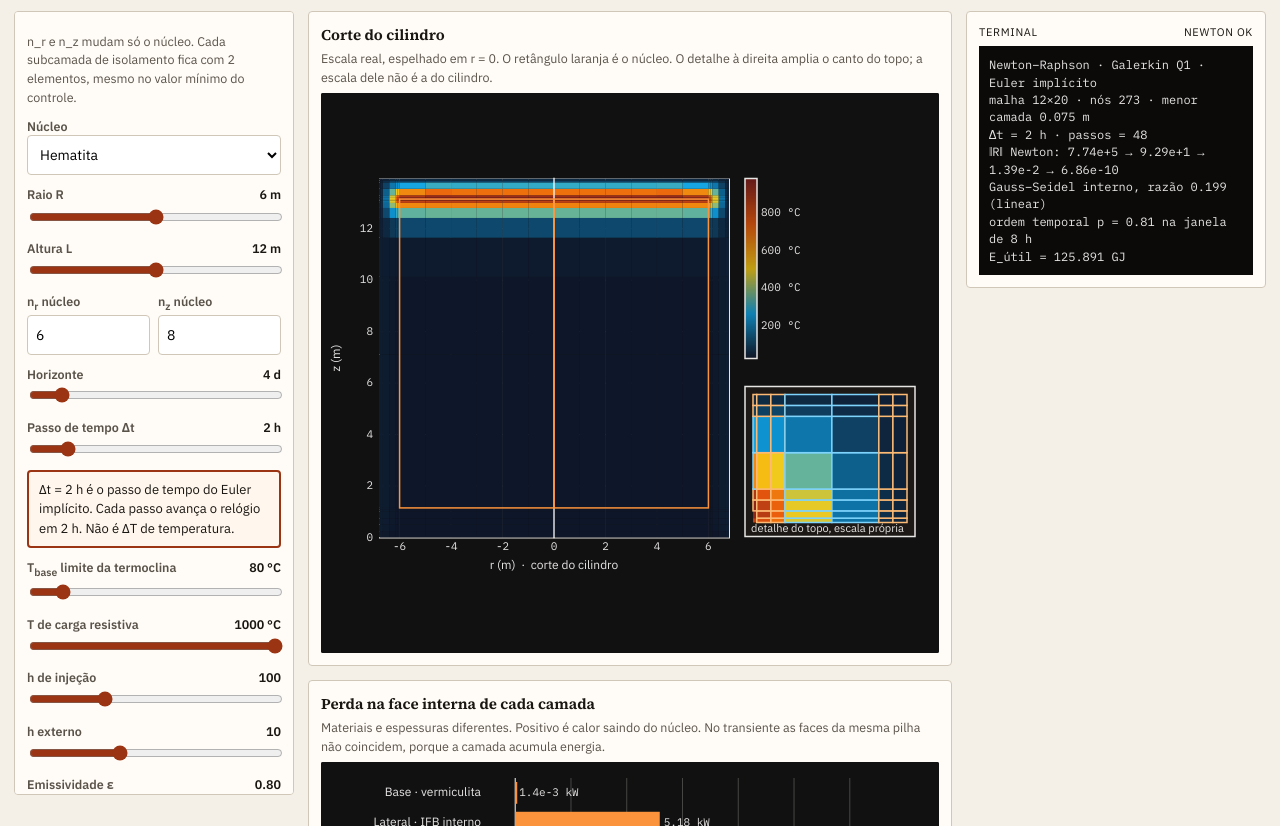
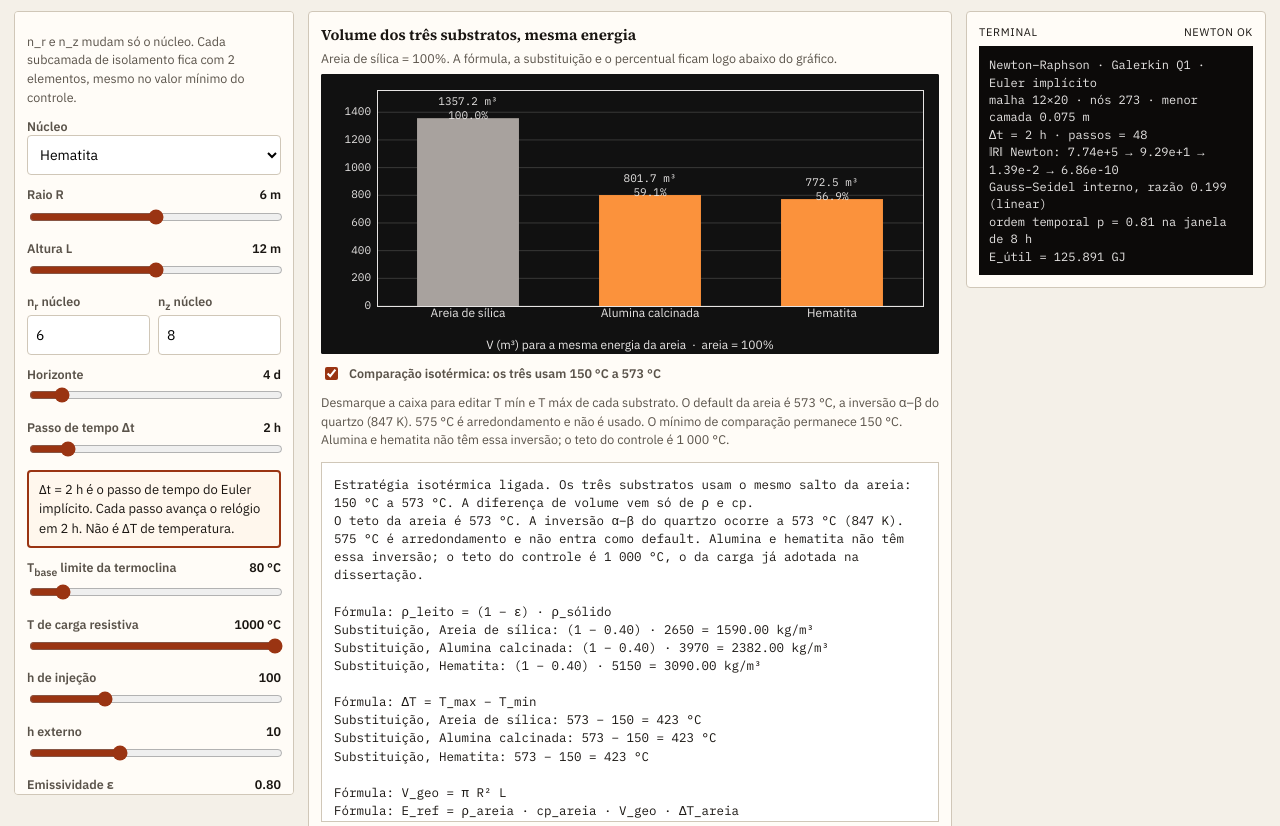
Before and after one commit to EngRocha1/saet-forma-canonica, a plain HTML site: page index.html in a window 1280 px wide. Shown: the part 120-946 px from the top of the page. Drawn offline with nearby package versions, Linux system fonts and the light colour scheme.

Commit message:
Compara o volume dos três substratos e tira o zoom do canto.
A areia fica em 573 °C, não em 575. A caixa isotérmica usa o mesmo salto; sem ela, cada material tem Tmin e Tmax. O corte marca núcleo, envelope e o plano de carga no centro.

```diff
--- a/css/app.css
+++ b/css/app.css
@@ -72,7 +72,11 @@ canvas { width: 100%; height: auto; background: #111; border-radius: 2px; displa
 .term { background: var(--term); color: #e7e5e4; font: 12px/1.45 "IBM Plex Mono", monospace; padding: 10px; white-space: pre-wrap; min-height: 160px; }
 .sheet { background: var(--panel); border: 1px solid var(--rule); border-radius: 4px; padding: 12px; }
 .sheet h2 { font-family: "Source Serif 4", Georgia, serif; font-size: 1.15rem; margin: 0 0 4px; }
-#memory-box { white-space: pre-wrap; font: 12.5px/1.45 "IBM Plex Mono", monospace; background: #fff; border: 1px solid var(--rule); padding: 12px; max-height: 480px; overflow: auto; }
+.check { display: flex; gap: 8px; align-items: center; margin: 10px 0; font-weight: 600; }
+.check input { width: auto; min-height: 0; accent-color: var(--oxide); }
+.ranges { display: grid; grid-template-columns: repeat(3, minmax(0, 1fr)); gap: 8px; }
+.ranges[hidden] { display: none; }
+#vol-box, #memory-box { white-space: pre-wrap; font: 12.5px/1.45 "IBM Plex Mono", monospace; background: #fff; border: 1px solid var(--rule); padding: 12px; max-height: 360px; overflow: auto; }
 .term-head { display: flex; justify-content: space-between; font-size: 11px; letter-spacing: .06em; text-transform: uppercase; margin-bottom: 6px; }
 #cmp-box { white-space: pre-line; }
 dialog { border: 1px solid var(--rule); border-radius: 6px; max-width: 720px; width: calc(100% - 24px); background: var(--panel); color: var(--ink); }
--- a/index.html
+++ b/index.html
@@ -91,8 +91,31 @@
     </aside>
     <div>
       <figure>
+        <figcaption>Volume dos três substratos, mesma energia
+          <span>Areia de sílica = 100%. A fórmula, a substituição e o percentual ficam logo abaixo do gráfico.</span>
+        </figcaption>
+        <canvas id="c-vol" width="860" height="280"></canvas>
+        <label class="check"><input id="iso" type="checkbox" checked/> Comparação isotérmica: os três usam 150 °C a 573 °C</label>
+        <div id="ranges" class="ranges" hidden>
+          <div class="mat"><h2>Areia · teto 573 °C</h2>
+            <label>T mín <input id="areia-tmin" type="number" min="0" max="572" value="150"/></label>
+            <label>T máx <input id="areia-tmax" type="number" min="1" max="573" value="573"/></label>
+          </div>
+          <div class="mat"><h2>Alumina · teto 1000 °C</h2>
+            <label>T mín <input id="alumina-tmin" type="number" min="0" max="999" value="150"/></label>
+            <label>T máx <input id="alumina-tmax" type="number" min="1" max="1000" value="1000"/></label>
+          </div>
+          <div class="mat"><h2>Hematita · teto 1000 °C</h2>
+            <label>T mín <input id="hematita-tmin" type="number" min="0" max="999" value="150"/></label>
+            <label>T máx <input id="hematita-tmax" type="number" min="1" max="1000" value="1000"/></label>
+          </div>
+        </div>
+        <p class="note">Desmarque a caixa para editar T mín e T máx de cada substrato. O default da areia é 573 °C, a inversão α–β do quartzo (847 K). 575 °C é arredondamento e não é usado. O mínimo de comparação permanece 150 °C. Alumina e hematita não têm essa inversão; o teto do controle é 1 000 °C.</p>
+        <pre id="vol-box">Calculando…</pre>
+      </figure>
+      <figure>
         <figcaption>Corte do cilindro
-          <span>Escala real, espelhado em r = 0. O retângulo laranja é o núcleo. O detalhe à direita amplia o canto do topo; a escala dele não é a do cilindro.</span>
+          <span>Escala real, eixo no centro. O retângulo laranja é o núcleo; o branco é o externo, com o isolamento em camadas. A linha amarela é a carga, sob o isolamento, de um lado ao outro do núcleo.</span>
         </figcaption>
         <canvas id="c-field" width="860" height="560"></canvas>
       </figure>
--- a/js/charts.js
+++ b/js/charts.js
@@ -135,12 +135,25 @@ export function drawField(canvas, state, frame) {
   paintElements(ctx, mesh, T, tmin, tmax, xr, yz);
   ctx.restore();
 
-  ctx.strokeStyle = "rgba(255,255,255,0.85)";
-  ctx.lineWidth = 1.5;
-  ctx.strokeRect(xr(0), yz(zMax), 0.01, meshH);
+  ctx.strokeStyle = "#ffffff";
+  ctx.lineWidth = 2;
+  ctx.strokeRect(xr(-rMax), yz(zMax), 2 * rMax * sc, zMax * sc);
   ctx.strokeStyle = "#fb923c";
-  ctx.strokeRect(xr(0), yz(mesh.zCoreTop), mesh.R * sc, (mesh.zCoreTop - mesh.zCore0) * sc);
-  ctx.strokeRect(xr(-mesh.R), yz(mesh.zCoreTop), mesh.R * sc, (mesh.zCoreTop - mesh.zCore0) * sc);
+  ctx.lineWidth = 3;
+  const coreH = (mesh.zCoreTop - mesh.zCore0) * sc;
+  ctx.strokeRect(xr(-mesh.R), yz(mesh.zCoreTop), 2 * mesh.R * sc, coreH);
+  strokeInsulation(ctx, mesh, xr, yz);
+  ctx.strokeStyle = "#fef08a";
+  ctx.lineWidth = 3;
+  ctx.beginPath();
+  ctx.moveTo(xr(-mesh.R), yz(mesh.zCoreTop));
+  ctx.lineTo(xr(mesh.R), yz(mesh.zCoreTop));
+  ctx.stroke();
+  ctx.fillStyle = "#fef08a";
+  ctx.font = "12px IBM Plex Sans, sans-serif";
+  ctx.textAlign = "center";
+  ctx.textBaseline = "bottom";
+  ctx.fillText("carga no centro, sob o isolamento", xr(0), yz(mesh.zCoreTop) - 4);
 
   ctx.fillStyle = "#e7e5e4";
   ctx.font = "11px IBM Plex Mono, monospace";
@@ -148,7 +161,7 @@ export function drawField(canvas, state, frame) {
   ctx.textBaseline = "top";
   for (const r of rTicks) ctx.fillText(label(r), xr(r), y0 + meshH + 4);
   ctx.font = "12px IBM Plex Sans, sans-serif";
-  ctx.fillText("r (m)  ·  corte do cilindro", x0 + meshW / 2, y0 + meshH + 22);
+  ctx.fillText("r (m)  ·  eixo no centro", x0 + meshW / 2, y0 + meshH + 22);
   ctx.textAlign = "right";
   ctx.textBaseline = "middle";
   ctx.font = "11px IBM Plex Mono, monospace";
@@ -162,8 +175,8 @@ export function drawField(canvas, state, frame) {
   ctx.fillText("z (m)", 0, 0);
   ctx.restore();
 
-  const bx = x0 + meshW + 16;
-  const bh = Math.min(meshH, 180);
+  const bx = x0 + meshW + 18;
+  const bh = Math.min(meshH * 0.42, 160);
   for (let i = 0; i < bh; i++) {
     const t = tmax - (tmax - tmin) * (i / bh);
     const col = heat(t, tmin, tmax);
@@ -176,56 +189,82 @@ export function drawField(canvas, state, frame) {
   ctx.font = "11px IBM Plex Mono, monospace";
   ctx.textAlign = "left";
   ctx.textBaseline = "middle";
-  for (const tv of ticks(tmin, tmax, 5)) {
+  for (const tv of ticks(tmin, tmax, 4)) {
     const yy = y0 + (tmax - tv) / (tmax - tmin) * bh;
     ctx.fillText(label(tv) + " °C", bx + 16, yy);
   }
-
-  drawInset(ctx, mesh, T, tmin, tmax, bx, y0 + bh + 28, 170, 150);
+  const infoY = y0 + bh + 22;
+  ctx.textAlign = "left";
+  ctx.textBaseline = "top";
+  ctx.font = "12px IBM Plex Sans, sans-serif";
+  const lines = [
+    "Núcleo (laranja)",
+    "R = " + mesh.R.toFixed(2) + " m",
+    "L = " + mesh.L.toFixed(2) + " m",
+    "Externo (branco)",
+    "R = " + rMax.toFixed(2) + " m",
+    "H = " + zMax.toFixed(2) + " m",
+    "IFB · perlita · silicato · vermiculita",
+    "contorno colorido em cada camada"
+  ];
+  lines.forEach((line, i) => ctx.fillText(line, bx, infoY + i * 16));
 }
 
-function drawInset(ctx, mesh, T, tmin, tmax, x, y, w, h) {
-  const r0 = mesh.R - 0.02;
-  const r1 = mesh.rEdges[mesh.nr];
-  const z0 = mesh.zCoreTop - 0.08;
-  const z1 = mesh.zEdges[mesh.nz];
-  ctx.fillStyle = "#1c1917";
-  ctx.fillRect(x, y, w, h);
-  ctx.strokeStyle = "#e7e5e4";
-  ctx.strokeRect(x, y, w, h);
-  const xr = (r) => x + 8 + (r - r0) / (r1 - r0) * (w - 16);
-  const yz = (z) => y + 8 + (z1 - z) / (z1 - z0) * (h - 22);
-  ctx.save();
-  ctx.beginPath();
-  ctx.rect(x + 1, y + 1, w - 2, h - 2);
-  ctx.clip();
+function strokeInsulation(ctx, mesh, xr, yz) {
+  ctx.lineWidth = 1.5;
   for (const el of mesh.elements) {
-    const er0 = mesh.rEdges[el.i];
-    const er1 = mesh.rEdges[el.i + 1];
-    const ez0 = mesh.zEdges[el.j];
-    const ez1 = mesh.zEdges[el.j + 1];
-    if (er1 < r0 || er0 > r1 || ez1 < z0 || ez0 > z1) continue;
-    let t = 0;
-    for (const n of el.n) t += T[n];
-    t /= 4;
-    const col = heat(t, tmin, tmax);
-    ctx.fillStyle = "rgb(" + (col[0] | 0) + "," + (col[1] | 0) + "," + (col[2] | 0) + ")";
-    const px = xr(Math.max(er0, r0));
-    const py = yz(Math.min(ez1, z1));
-    const pw = xr(Math.min(er1, r1)) - px;
-    const ph = yz(Math.max(ez0, z0)) - py;
-    ctx.fillRect(px, py, Math.max(pw, 1), Math.max(ph, 1));
-    if (!el.core) {
-      ctx.strokeStyle = MAT[el.mat] || "#fff";
-      ctx.strokeRect(px, py, pw, ph);
+    if (el.core) continue;
+    const y1 = yz(mesh.zEdges[el.j]);
+    const y2 = yz(mesh.zEdges[el.j + 1]);
+    const y = Math.min(y1, y2);
+    const h = Math.abs(y2 - y1);
+    ctx.strokeStyle = MAT[el.mat] || "#fff";
+    for (const sign of [1, -1]) {
+      const x1 = xr(sign * mesh.rEdges[el.i]);
+      const x2 = xr(sign * mesh.rEdges[el.i + 1]);
+      ctx.strokeRect(Math.min(x1, x2), y, Math.abs(x2 - x1), h);
     }
   }
-  ctx.restore();
+}
+
+export function drawVolume(canvas, pack) {
+  const W = canvas.clientWidth || 860;
+  const H = 280;
+  const ctx = fit(canvas, W, H);
+  ctx.fillStyle = "#111";
+  ctx.fillRect(0, 0, W, H);
+  if (!pack || !pack.rows) return;
+  const rows = pack.rows;
+  const vmax = Math.max(...rows.map((r) => r.V)) * 1.15;
+  const pad = { l: 56, r: 16, t: 16, b: 48 };
+  const w = W - pad.l - pad.r;
+  const h = H - pad.t - pad.b;
+  const slot = w / rows.length;
+  const Y = (v) => pad.t + (1 - v / vmax) * h;
+  const yt = ticks(0, vmax, 5);
+  grid(ctx, pad.l, pad.t, w, h, [], yt.map(Y));
   ctx.fillStyle = "#e7e5e4";
-  ctx.font = "11px IBM Plex Sans, sans-serif";
-  ctx.textAlign = "left";
-  ctx.textBaseline = "alphabetic";
-  ctx.fillText("detalhe do topo, escala própria", x + 6, y + h - 4);
+  ctx.font = "11px IBM Plex Mono, monospace";
+  ctx.textAlign = "right";
+  ctx.textBaseline = "middle";
+  for (const t of yt) ctx.fillText(label(t), pad.l - 6, Y(t));
+  rows.forEach((r, i) => {
+    const x = pad.l + i * slot + slot * 0.22;
+    const bw = slot * 0.56;
+    const y = Y(r.V);
+    ctx.fillStyle = i === 0 ? "#a8a29e" : "#fb923c";
+    ctx.fillRect(x, y, bw, pad.t + h - y);
+    ctx.fillStyle = "#e7e5e4";
+    ctx.textAlign = "center";
+    ctx.font = "12px IBM Plex Sans, sans-serif";
+    ctx.fillText(r.name, x + bw / 2, pad.t + h + 8);
+    ctx.font = "11px IBM Plex Mono, monospace";
+    ctx.fillText(r.V.toFixed(1) + " m³", x + bw / 2, y - 16);
+    ctx.fillText(r.pct.toFixed(1) + "%", x + bw / 2, y - 2);
+  });
+  ctx.font = "12px IBM Plex Sans, sans-serif";
+  ctx.textAlign = "center";
+  ctx.fillText("V (m³) para a mesma energia da areia  ·  areia = 100%", W / 2, H - 8);
 }
 
 export function drawLosses(canvas, frame) {
--- a/js/memory.js
+++ b/js/memory.js
@@ -124,9 +124,14 @@ export function buildMemory(s) {
   );
 
   lines.push("Eixos");
-  lines.push("Cilindro: r de −" + n(s.mesh.rEdges[s.mesh.nr], 3) + " a " + n(s.mesh.rEdges[s.mesh.nr], 3) + " m; z de 0 a " + n(s.mesh.zEdges[s.mesh.nz], 3) + " m. O retângulo laranja é o núcleo. O detalhe amplia o canto do topo sem mudar a escala do cilindro.");
+  lines.push("Cilindro: r de −" + n(s.mesh.rEdges[s.mesh.nr], 3) + " a " + n(s.mesh.rEdges[s.mesh.nr], 3) + " m; z de 0 a " + n(s.mesh.zEdges[s.mesh.nz], 3) + " m. Laranja = núcleo. Branco = envelope externo. Amarelo = plano de carga, no centro, sob o isolamento.");
   lines.push("Perdas: uma barra por subcamada, em kW.");
   lines.push("Newton: log10 ‖R‖ contra o número da iteração.");
   lines.push("Tempo: erro da sonda contra o Δt mais fino, na janela de " + (tempo ? n(tempo.hours, 2) : "—") + " h.");
+  if (s.volumeNote) {
+    lines.push("");
+    lines.push("Volume dos três substratos");
+    lines.push(s.volumeNote);
+  }
   return lines.join("\n");
 }
--- a/js/ui.js
+++ b/js/ui.js
@@ -1,7 +1,8 @@
 import { FORMULAS } from "./formulas.js";
 import { SOLIDS, INSULATORS, applyJson, coreProps } from "./materials.js";
 import { simulate } from "./simulate.js";
-import { drawField, drawCharge, drawResidual, drawLosses, drawTemporal } from "./charts.js";
+import { drawField, drawCharge, drawResidual, drawLosses, drawTemporal, drawVolume } from "./charts.js";
+import { volumeCompare, volumeText, TMAX } from "./volume.js";
 import { createPlayer } from "./animate.js";
 import { buildMemory } from "./memory.js";
 import { saveMemory } from "./pdf-memory.js";
@@ -24,6 +25,46 @@ const player = createPlayer({
 });
 
 function num(id) { return +$(id).value; }
+
+function volumeSpec(input) {
+  const solids = {};
+  for (const key of ["areia", "alumina", "hematita"]) {
+    solids[key] = { name: SOLIDS[key].name, rho: input.solids[key].rho, cp: input.solids[key].cp };
+  }
+  return {
+    eps: input.eps,
+    R: input.R,
+    L: input.L,
+    isothermal: $("iso").checked,
+    solids,
+    ranges: {
+      areia: { tmin: num("areia-tmin"), tmax: num("areia-tmax") },
+      alumina: { tmin: num("alumina-tmin"), tmax: num("alumina-tmax") },
+      hematita: { tmin: num("hematita-tmin"), tmax: num("hematita-tmax") }
+    }
+  };
+}
+
+function clampTempInputs() {
+  for (const key of ["areia", "alumina", "hematita"]) {
+    const cap = TMAX[key];
+    const tmax = $(key + "-tmax");
+    const tmin = $(key + "-tmin");
+    if (+tmax.value > cap) tmax.value = String(cap);
+    if (+tmin.value < 0) tmin.value = "0";
+    if (+tmin.value >= +tmax.value) tmin.value = String(+tmax.value - 1);
+  }
+}
+
+function paintVolume(input) {
+  clampTempInputs();
+  $("ranges").hidden = $("iso").checked;
+  const pack = volumeCompare(volumeSpec(input));
+  drawVolume($("c-vol"), pack);
+  const text = volumeText(pack);
+  $("vol-box").textContent = text;
+  return text;
+}
 
 function readInput() {
   const key = $("core-sel").value;
@@ -106,10 +147,12 @@ function run() {
   updateLabels();
   const input = readInput();
   comparison(input);
+  const volumeNote = paintVolume(input);
   $("term-log").textContent = "Calculando…";
   window.setTimeout(() => {
     try {
       state = simulate(input);
+      state.volumeNote = volumeNote;
       drawCharge($("c-charge"), state);
       drawResidual($("c-res"), state);
       drawTemporal($("c-time"), state);
@@ -143,6 +186,11 @@ function bind() {
     $(id).addEventListener("input", updateLabels);
     $(id).addEventListener("change", run);
   }
+  $("iso").addEventListener("change", () => { paintVolume(readInput()); });
+  for (const key of ["areia", "alumina", "hematita"]) {
+    $(key + "-tmin").addEventListener("change", () => paintVolume(readInput()));
+    $(key + "-tmax").addEventListener("change", () => paintVolume(readInput()));
+  }
   ["nr","nz","core-sel"].forEach((id) => $(id).addEventListener("change", run));
   $("btn-play").addEventListener("click", () => state && player.toggle(state.frames.length));
   $("btn-reset").addEventListener("click", () => state && player.show(0, state.frames.length));
--- /dev/null
+++ b/js/volume.js
@@ -0,0 +1,85 @@
+/** Volume para a mesma energia. Areia = 100%. */
+
+export const TMIN_REF = 150;
+export const TMAX = {
+  areia: 573,
+  alumina: 1000,
+  hematita: 1000
+};
+
+export function volumeCompare(spec) {
+  const eps = spec.eps;
+  const Vgeo = Math.PI * spec.R * spec.R * spec.L;
+  const order = ["areia", "alumina", "hematita"];
+  const rows = order.map((key) => {
+    const src = spec.solids[key];
+    const limit = TMAX[key];
+    const tmin = spec.isothermal ? TMIN_REF : clamp(spec.ranges[key].tmin, 0, limit - 1);
+    const tmax = spec.isothermal ? (key === "areia" ? TMAX.areia : TMAX.areia) : clamp(spec.ranges[key].tmax, tmin + 1, limit);
+    const usedMax = spec.isothermal ? TMAX.areia : tmax;
+    const usedMin = spec.isothermal ? TMIN_REF : tmin;
+    const rho = (1 - eps) * src.rho;
+    return {
+      key,
+      name: src.name,
+      rhoSolid: src.rho,
+      cp: src.cp,
+      rho,
+      tmin: usedMin,
+      tmax: usedMax,
+      dT: usedMax - usedMin,
+      limit
+    };
+  });
+  const sand = rows[0];
+  const E = sand.rho * sand.cp * Vgeo * sand.dT;
+  for (const row of rows) {
+    row.V = E / (row.rho * row.cp * row.dT);
+    row.pct = 100 * row.V / sandV(E, sand);
+  }
+  return { eps, Vgeo, E, rows, isothermal: spec.isothermal };
+}
+
+function sandV(E, sand) {
+  return E / (sand.rho * sand.cp * sand.dT);
+}
+
+function clamp(v, a, b) {
+  return Math.max(a, Math.min(b, v));
+}
+
+export function volumeText(v) {
+  const lines = [];
+  lines.push(v.isothermal
+    ? "Estratégia isotérmica ligada. Os três substratos usam o mesmo salto da areia: " + v.rows[0].tmin + " °C a " + v.rows[0].tmax + " °C. A diferença de volume vem só de ρ e cp."
+    : "Estratégia isotérmica desligada. Cada substrato usa o seu T_min e o seu T_max, sem passar do teto cristalográfico.");
+  lines.push("O teto da areia é 573 °C. A inversão α–β do quartzo ocorre a 573 °C (847 K). 575 °C é arredondamento e não entra como default. Alumina e hematita não têm essa inversão; o teto do controle é 1 000 °C, o da carga já adotada na dissertação.");
+  lines.push("");
+  lines.push("Fórmula: ρ_leito = (1 − ε) · ρ_sólido");
+  for (const r of v.rows) {
+    lines.push("Substituição, " + r.name + ": (1 − " + v.eps.toFixed(2) + ") · " + r.rhoSolid + " = " + r.rho.toFixed(2) + " kg/m³");
+  }
+  lines.push("");
+  lines.push("Fórmula: ΔT = T_max − T_min");
+  for (const r of v.rows) {
+    lines.push("Substituição, " + r.name + ": " + r.tmax + " − " + r.tmin + " = " + r.dT + " °C");
+  }
+  lines.push("");
+  lines.push("Fórmula: V_geo = π R² L");
+  lines.push("Fórmula: E_ref = ρ_areia · cp_areia · V_geo · ΔT_areia");
+  const sand = v.rows[0];
+  lines.push("Substituição: V_geo = π · " + (v.Vgeo / Math.PI).toFixed(4) + " = " + v.Vgeo.toFixed(4) + " m³");
+  lines.push("Substituição: E_ref = " + sand.rho.toFixed(2) + " · " + sand.cp + " · " + v.Vgeo.toFixed(4) + " · " + sand.dT + " = " + v.E.toExponential(6) + " J");
+  lines.push("");
+  lines.push("Fórmula: V = E_ref / (ρ_leito · cp · ΔT)");
+  for (const r of v.rows) {
+    lines.push("Substituição, " + r.name + ": " + v.E.toExponential(6) + " / (" + r.rho.toFixed(2) + " · " + r.cp + " · " + r.dT + ") = " + r.V.toFixed(4) + " m³");
+  }
+  lines.push("");
+  lines.push("Fórmula: percentual = 100 · V / V_areia. Areia de sílica = 100%.");
+  for (const r of v.rows) {
+    const drop = 100 - r.pct;
+    lines.push(r.name + ": " + r.pct.toFixed(2) + "% do volume da areia" + (r.key === "areia" ? "." : " (redução de " + drop.toFixed(2) + "%)."));
+  }
+  return lines.join("\n");
+}
```
Also changed, not shown: 1 other file.
